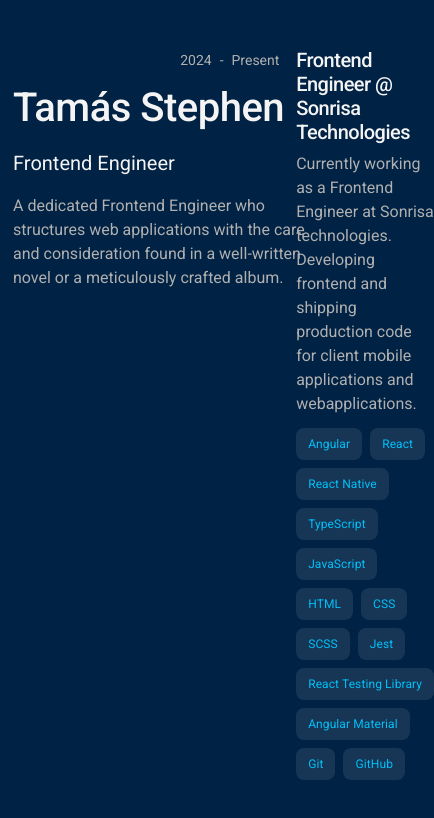
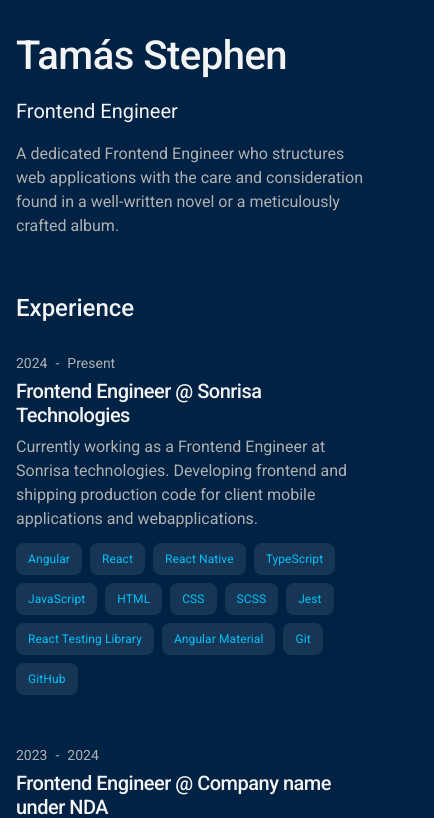
Before and after one commit to tamasstephen/personal_site_v2, an Angular app: page / in a window 390 px wide. Shown: the top 818 px of the page, 434 px wide, since content can reach past the window. Built offline with nearby package versions, Linux system fonts and the light colour scheme.

Commit message:
feat: add breakpoints

```diff
--- a/src/app/pages/home/components/experience/experience.component.scss
+++ b/src/app/pages/home/components/experience/experience.component.scss
@@ -59,3 +59,16 @@
     }
   }
 }
+
+// Mobile layout
+@media (max-width: map-get($max-width, sm)) {
+  .experience-container {
+    flex-direction: column;
+    gap: $spacing-small;
+
+    .experience-year {
+      min-width: auto;
+      margin-top: 0;
+    }
+  }
+}
--- a/src/app/pages/home/home.component.html
+++ b/src/app/pages/home/home.component.html
@@ -11,8 +11,11 @@
     </div>
   </div>
   <div class="home-scroll">
-    @for (experience of experienceData(); track experience.company) {
-    <app-experience [experienceData]="experience"></app-experience>
-    }
+    <section class="home-experience">
+      <h2 class="experience-title">Experience</h2>
+      @for (experience of experienceData(); track experience.company) {
+      <app-experience [experienceData]="experience"></app-experience>
+      }
+    </section>
   </div>
 </section>
--- a/src/app/pages/home/home.component.scss
+++ b/src/app/pages/home/home.component.scss
@@ -39,6 +39,59 @@
 
     .home-scroll {
       animation: fadeIn 0.5s ease-in-out;
+
+      .experience-title {
+        display: none;
+      }
+
+      .home-experience {
+        display: flex;
+        flex-direction: column;
+        gap: $spacing-medium;
+      }
+    }
+  }
+
+  // Tablet and below
+  @media (max-width: map-get($max-width, md)) {
+    .home-container {
+      grid-template-columns: 1fr;
+      height: auto;
+      align-items: start;
+      gap: $spacing-extra-large;
+
+      .home-intro {
+        .home-intro-content {
+          position: static;
+          max-width: 100%;
+          margin-bottom: $spacing-large;
+        }
+      }
+
+      .home-scroll {
+        .experience-title {
+          display: block;
+          font-size: map-get($responsive-heading-font-size, h3);
+          margin: 0;
+        }
+      }
+    }
+  }
+
+  // Mobile
+  @media (max-width: map-get($max-width, sm)) {
+    .home-container {
+      gap: $spacing-large;
+
+      .home-intro {
+        .home-intro-content {
+          margin-bottom: $spacing-medium;
+        }
+
+        .description {
+          max-width: 100%;
+        }
+      }
     }
   }
 }
```
